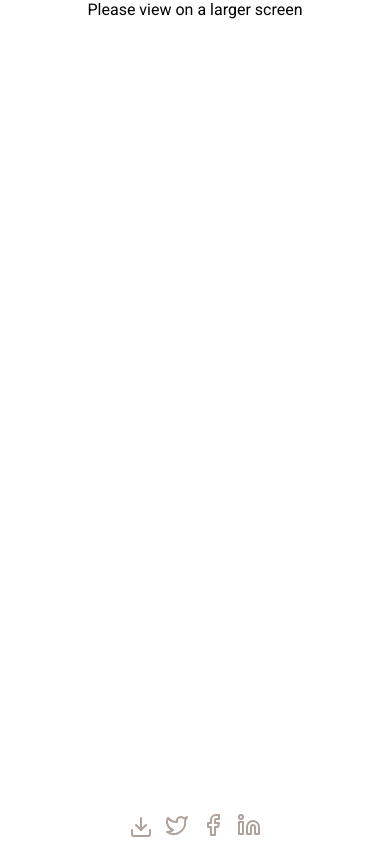
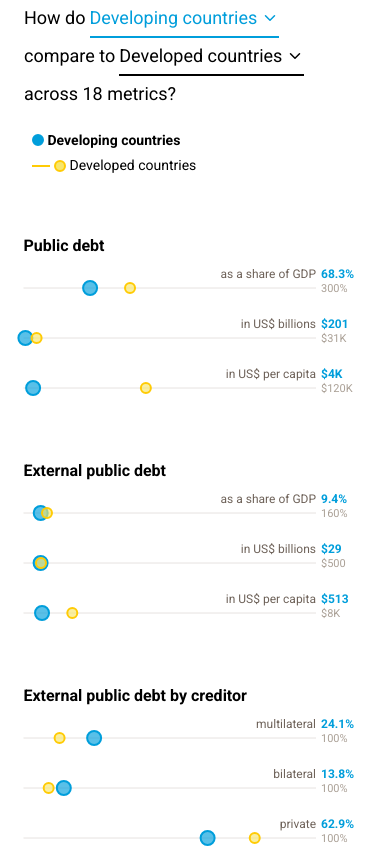
Before and after one commit to unctad-infovis/2023-gcrg_debt, a React app: page / in a window 390 px wide. Shown: the top 848 px of the page. Built offline with nearby package versions, Linux system fonts and the light colour scheme.

Commit message:
add in mobile version

```diff
--- a/src/jsx/App.jsx
+++ b/src/jsx/App.jsx
@@ -14,7 +14,7 @@ import Download from './Download.jsx';
 
 // Load components
 import Radial from './radial/Radial.jsx';
-// import Dotplot from './dotplot/Dotplot.jsx';
+import Dotplot from './dotplot/Dotplot.jsx';
 import Panel from './panel/Panel.jsx';
 import Filter from './filters/Filter.jsx';
 
@@ -24,9 +24,6 @@ function App() {
   return (
     <div className="app">
       <div className="dashboard" id="app-root-2023-gcrg_debt-download">
-        {smScreen ? (
-          'Please view on a larger screen'
-        ) : (
         <StaticDataContextProvider>
           <FocusContextProvider>
             <Filter />
@@ -36,7 +33,7 @@ function App() {
               <MetricContextProvider>
                 <PanelContextProvider>
                   <RadialDataContextProvider>
-                      <Radial />
+                    {smScreen ? <Dotplot /> : <Radial />}
                   </RadialDataContextProvider>
                   <Panel />
                 </PanelContextProvider>
@@ -44,7 +41,6 @@ function App() {
             </div>
           </FocusContextProvider>
         </StaticDataContextProvider>
-        )}
       </div>
       <Download />
       <noscript>Your browser does not support JavaScript!</noscript>
--- a/src/jsx/dotplot/Dotplot.Spoke.jsx
+++ b/src/jsx/dotplot/Dotplot.Spoke.jsx
@@ -1,37 +1,60 @@
-import React from 'react';
+import React, { useContext } from 'react';
 import PropTypes from 'prop-types';
 // components
 import Axis from '../radial/Radial.Spoke.Axis.jsx';
 import Circle from '../radial/Radial.Spoke.Circle.jsx';
+import { PanelContext } from '../context/Panel.js';
+import Metric_Context from '../context/Metric.js';
 
 function Spoke({
-  i, settings, data, setTooltip, setInteraction
+  i, settings, data, setTooltip, xPos
 }) {
   const angle = 0;
 
+  const { setShowPanelValue } = useContext(PanelContext);
+  const { setMetric } = useContext(Metric_Context);
+
+  const handleTogglePanel = () => {
+    // Toggle the showPanel value (true to false, false to true)
+    setShowPanelValue(true);
+  };
+
+  const handleSliceClick = (keys) => {
+    handleTogglePanel(); // Show the panel
+    setMetric(keys); // Update the metric state
+  };
+
   return (
-    <g transform={`translate(0,${60 * i})`}>
+    <g
+      transform={`translate(${xPos / 2},${50 * (i + 1) - 25})`}
+      className="g-hover"
+    >
+      <rect
+        width={settings.line_length}
+        y="-15px"
+        height="30px"
+        fill="hsl(0, 0%, 100%, 0)"
+        onClick={() => handleSliceClick(data.indicator_key)}
+      />
       <Axis settings={settings} angle={angle} data={data} />
-      <Circle
-        settings={settings}
-        data={data}
-        setTooltip={setTooltip}
-        setInteraction={setInteraction}
-      />
+      <Circle settings={settings} data={data} setTooltip={setTooltip} />
     </g>
   );
 }
 
 Spoke.propTypes = {
   data: PropTypes.shape({
-    indicator: PropTypes.string,
+    indicator_key: PropTypes.string,
     circles: PropTypes.arrayOf(PropTypes.shape({})),
   }).isRequired,
   i: PropTypes.number.isRequired,
-
-  settings: PropTypes.shape({ section_gap: PropTypes.number }).isRequired,
+  xPos: PropTypes.number.isRequired,
+  // key: PropTypes.string.isRequired,
+  settings: PropTypes.shape({
+    section_gap: PropTypes.number,
+    line_length: PropTypes.number,
+  }).isRequired,
   setTooltip: PropTypes.func.isRequired,
-  setInteraction: PropTypes.func.isRequired,
 };
 
 export default Spoke;
--- a/src/jsx/dotplot/Dotplot.jsx
+++ b/src/jsx/dotplot/Dotplot.jsx
@@ -5,6 +5,8 @@ import React, {
   useMemo,
   useContext,
 } from 'react';
+
+import { groups } from 'd3';
 
 // context
 import Data from '../context/RadialData.js';
@@ -35,15 +37,40 @@ function DotPlot() {
     () => ({
       figureWidth,
       figureHeight,
-      line_length: figureWidth * 0.75,
+      line_length: width * 0.75,
+      xPos: width * 0.1,
       inner_radius: 0,
       section_gap: 0.75,
     }),
-    [figureWidth, figureHeight]
+    [width, figureWidth, figureHeight]
   );
+
+  const grouped = groups(circleData, (d) => d.indicator_info.group);
+
   return (
     <div className="dotplot" ref={ref}>
-      <svg width={figureWidth} height={figureHeight}>
+      {grouped.map(
+        (d) => d[0] && (
+        <div className="dotplot-group" key={d[0]}>
+          <span style={{ paddingLeft: settings.xPos / 2 }}>{d[0]}</span>
+          <svg width={figureWidth} height="100%">
+            {d[1]
+                  && d[1].map((data, index) => (
+                    <Spoke
+                      key={data.indicator_key}
+                      data={data}
+                      i={index}
+                      total={circleData.length}
+                      settings={settings}
+                      setTooltip={() => false}
+                      xPos={settings.xPos}
+                    />
+                  ))}
+          </svg>
+        </div>
+        )
+      )}
+      {/* <svg width={figureWidth} height="100%">
         <g>
           {circleData
             && circleData.map((data, index) => (
@@ -53,10 +80,12 @@ function DotPlot() {
                 i={index}
                 total={circleData.length}
                 settings={settings}
+                setTooltip={() => false}
+                xPos={settings.xPos}
               />
             ))}
         </g>
-      </svg>
+      </svg> */}
     </div>
   );
 }
--- a/src/jsx/filters/Filter.Sentence.jsx
+++ b/src/jsx/filters/Filter.Sentence.jsx
@@ -71,9 +71,7 @@ function Sentence() {
 
         {menuOpen && <FocusMenu setMenuOpen={setMenuOpen} />}
       </div>
-
       {middle_text}
-
       <div className="comparisons-wrapper" ref={compRef}>
         <div
           className="comparisons clickable"
--- a/src/jsx/helpers/InvisibleArc.js
+++ b/src/jsx/helpers/InvisibleArc.js
@@ -1,7 +1,11 @@
 const firstArcSection = /(^.+?)L/;
 
 const invisibleArc = (path, endAngle) => {
-  let newArc = firstArcSection.exec(path)[1].replace(/,/g, ' ');
+  const regex = firstArcSection.exec(path);
+  let newArc = null;
+
+  if (regex && regex[1]) {
+    newArc = regex && regex[1] !== null ? regex[1].replace(/,/g, ' ') : null;
 
     if (endAngle > 3 && endAngle < 5) {
       const startLoc = /M(.*?)A/;
@@ -12,7 +16,7 @@ const invisibleArc = (path, endAngle) => {
       const middleSec = middleLoc.exec(newArc)[1];
       newArc = `M${newStart}A${middleSec}0 0 0 ${newEnd}`;
     }
-
+  }
   return newArc;
 };
 
--- a/src/jsx/radial/Radial.Pie.jsx
+++ b/src/jsx/radial/Radial.Pie.jsx
@@ -44,9 +44,8 @@ function Pie({ settings }) {
   const { indicatorData } = useContext(Data);
   const entries = groups(indicatorData, (d) => d.group);
   const pie_data = pieGenerator(groups(indicatorData, (d) => d.group));
-
   const arcs = pieData(pie_data, settings, 1.18, 1.28, 0.05).map((d, i) => {
-    const textpath = invisibleArc(d, pie_data[i].endAngle);
+    const textpath = d ? invisibleArc(d, pie_data[i].endAngle) : null;
     const dy = pie_data[i].endAngle > 3 && pie_data[i].endAngle < 5 ? -10 : 20;
     return {
       d,
--- a/src/jsx/radial/Radial.jsx
+++ b/src/jsx/radial/Radial.jsx
@@ -70,7 +70,7 @@ function Radial() {
       <div className="radial" ref={ref}>
         <svg width={size} height="100%">
           <g transform={`translate(${size / 2}, ${figureHeight / 2})`}>
-            <Pie settings={settings} />
+            {!mobile && <Pie settings={settings} />}
             {circleData
               && circleData.map((data, index) => (
                 <Spoke
--- a/src/styles/filter.less
+++ b/src/styles/filter.less
@@ -4,11 +4,21 @@
   flex-flow: row wrap;
   margin: 0px 24px;
 
+  @media (max-width: 400px) {
+    font-size: 18px;
+    line-height: 200%;
+    justify-content: flex-start;
+  }
+
   .clickable {
     display: flex;
     align-items: center;
     gap: 4px;
     margin: 0 8px;
+
+    @media (max-width: 400px) {
+      margin: 0px 4px;
+    }
   }
 
   .exit-button {
@@ -31,7 +41,7 @@
     .focus {
       // font-weight: bold;
       border-bottom: 2px solid @unblue;
-      padding: 0px 4px 2px 4px;
+      // padding: 0px 4px 2px 4px;
       cursor: pointer;
       color: @unblue;
       cursor: pointer;
@@ -43,7 +53,7 @@
     .comparisons {
       // font-weight: bold;
       border-bottom: 2px solid black;
-      padding: 0px 4px 2px 4px;
+      // padding: 0px 4px 2px 4px;
       display: flex;
       align-items: center;
       gap: 4px;
@@ -68,6 +78,12 @@
     overflow-y: scroll;
     max-height: 30vh;
     min-height: 220px;
+
+    @media (max-width: 400px) {
+      background: white;
+      width: 100%;
+      max-height: 70vh;
+    }
 
     .tabs {
       padding-top: 12px;
@@ -151,7 +167,7 @@
         display: flex;
         align-items: baseline;
         border-bottom: 1px solid #ededed;
-        padding: 6px 0px;
+        padding: 3px 0px;
         font-size: 14px;
         font-weight: normal;
         cursor: pointer;
@@ -201,6 +217,12 @@
     max-height: 30vh;
     min-height: 220px;
 
+    @media (max-width: 400px) {
+      background: white;
+      width: 100%;
+      max-height: 70vh;
+    }
+
     .group {
       padding: 8px 0px 6px 0px;
     }
--- a/src/styles/legend.less
+++ b/src/styles/legend.less
@@ -17,6 +17,11 @@
     margin-bottom: 12px;
   }
 
+  @media (max-width: 400px) {
+    align-self: flex-start;
+    margin-left: calc(100% * 0.05);
+  }
+
   .content {
     display: flex;
     display: flex;
@@ -34,6 +39,11 @@
     @media (max-height: 900px) {
       flex-flow: row nowrap;
       gap: 24px;
+    }
+
+    @media (max-width: 400px) {
+      flex-flow: column nowrap;
+      gap: 8px;
     }
 
     .focus {
--- a/src/styles/styles.less
+++ b/src/styles/styles.less
@@ -54,6 +54,10 @@
       display: flex;
       justify-content: center;
       margin-bottom: 8px;
+
+      @media (max-width: 400px) {
+        height: fit-content;
+      }
     }
 
     .visuals {
@@ -100,6 +104,12 @@
           position: absolute;
         }
 
+        @media (max-width: 800px) {
+          height: 90vh;
+          position: fixed;
+          top: 8px;
+        }
+
         // @media (max-width: 1300px) {
         //   width: 350px;
         // }
@@ -116,6 +126,66 @@
           overflow: hidden;
         }
       }
+
+      .dotplot {
+        flex: 1 0 auto;
+        display: flex;
+        flex-flow: column nowrap;
+        gap: 48px;
+        margin-top: 36px;
+
+        .dotplot-group {
+          display: flex;
+          flex-flow: column nowrap;
+          gap: 8px;
+          height: fit-content;
+
+          span {
+            font-weight: bold;
+          }
+
+          svg {
+            height: 150px;
+            width: 98vw;
+          }
+
+          .axis {
+            pointer-events: none;
+
+            .line {
+              stroke: @ungrey;
+              opacity: 0.3;
+            }
+
+            .number {
+              font-size: 0.875rem;
+              font-weight: bold;
+              @media (max-width: 1050px) {
+                font-size: 0.75rem;
+              }
+            }
+
+            .max {
+              font-size: 0.6875rem;
+              fill: @ungrey;
+            }
+
+            .name {
+              font-size: 0.75rem;
+              fill: @undarkgray;
+            }
+
+            //helpers
+            .left {
+              text-anchor: start;
+            }
+
+            .right {
+              text-anchor: end;
+            }
+          }
+        }
+      }
     }
   }
 }
```
Lines whose indentation alone changed are shown as unchanged.
